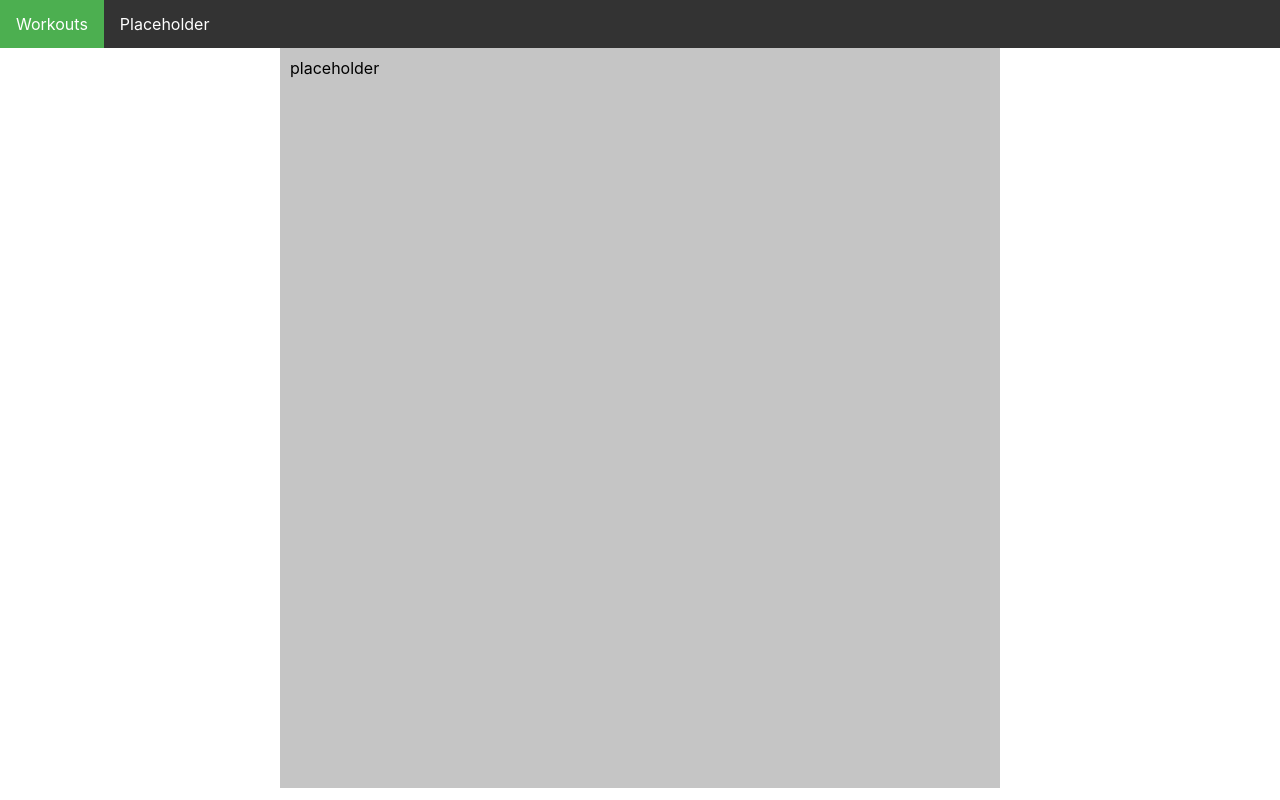
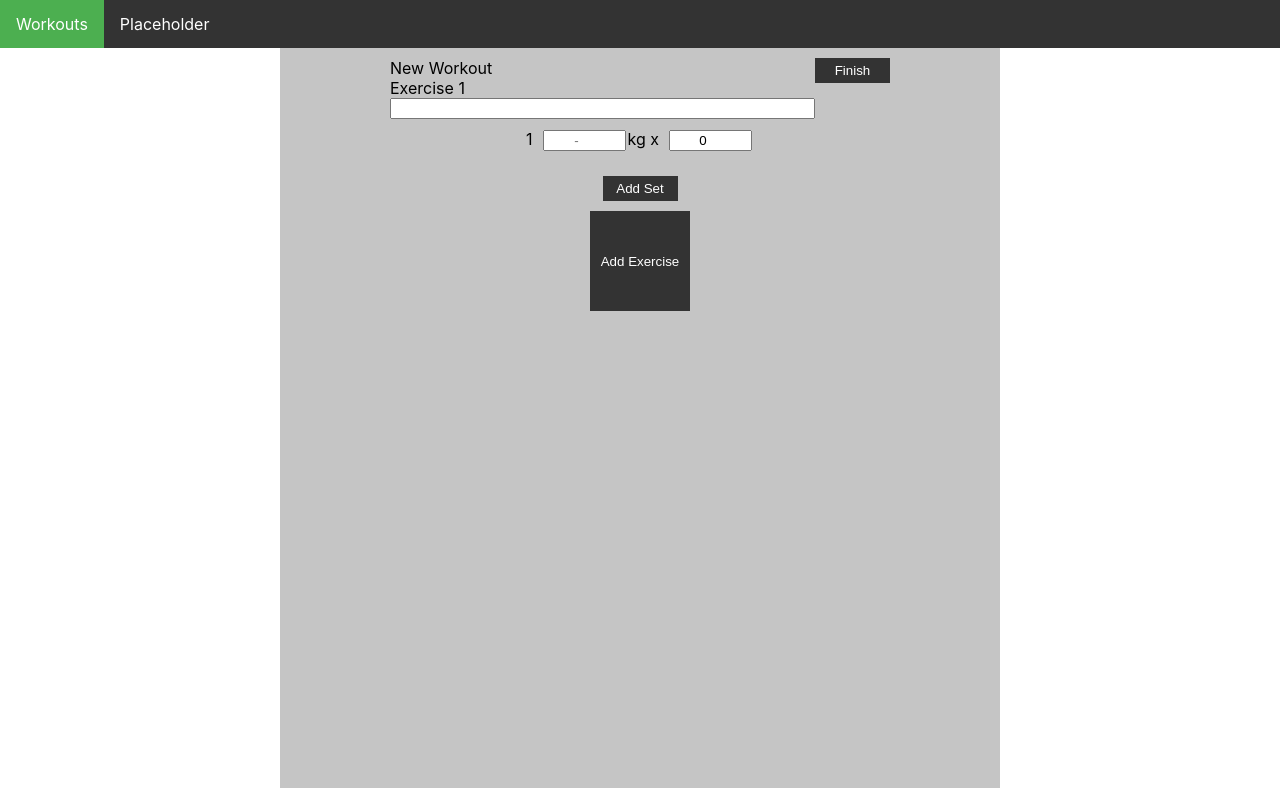
Before and after one commit to LauSam09/gym, a React (Create React App) app in the folder client/: page /new in a window 1280 px wide. Built offline with nearby package versions, Linux system fonts and the light colour scheme.

Commit message:
Initial new workout form complete.

```diff
--- a/client/package.json
+++ b/client/package.json
@@ -9,6 +9,7 @@
     "@types/jest": "^24.9.1",
     "@types/node": "^12.12.47",
     "@types/react": "^16.9.38",
+    "clsx": "^1.1.1",
     "react": "^16.13.1",
     "react-dom": "^16.13.1",
     "react-router-dom": "^5.2.0",
--- a/client/src/App.tsx
+++ b/client/src/App.tsx
@@ -3,6 +3,7 @@ import NavBar from './components/navbar/NavBar'
 import Workouts from './pages/workouts/Workouts'
 import styles from './App.module.css'
 import { BrowserRouter, Switch, Route } from 'react-router-dom'
+import AddWorkout from './pages/add-workout/AddWorkout'
 
 function App () {
   return (
@@ -11,7 +12,7 @@ function App () {
       <section className={styles.content}>
         <Switch>
           <Route path="/new">
-            <div>placeholder</div>
+            <AddWorkout />
           </Route>
           <Route path="/">
             <Workouts />
--- a/client/src/components/common/Button.module.css
+++ b/client/src/components/common/Button.module.css
@@ -1,12 +1,25 @@
 .button {
-  width: 100px;
-  height: 100px;
   background-color: #333;
   color: white;
   border: none !important;
   padding: 0;
 }
 
+.small {
+  width: 75px;
+  height: 25px;
+}
+
+.medium {
+  width: 75px;
+  height: 75px;
+}
+
+.large {
+  width: 100px;
+  height: 100px;
+}
+
 .button:hover {
   background-color: #111;
   cursor: pointer;
--- a/client/src/components/common/Button.tsx
+++ b/client/src/components/common/Button.tsx
@@ -1,10 +1,17 @@
 import React from 'react'
 import styles from './Button.module.css'
+import clsx from 'clsx'
 
 type ButtonProps = {
-    text: string;
+  text: string;
+  onClick?: (event: React.MouseEvent<HTMLButtonElement, MouseEvent>) => void
+  size: 'small' | 'medium' | 'large';
 }
 
 export default function Button (props: ButtonProps) {
-  return <button className={styles.button}>{props.text}</button>
+  return <button
+    className={clsx(styles.button, styles[props.size])}
+    onClick={props.onClick}>
+    {props.text}
+  </button>
 }
--- a/client/src/models/domain/exercise.ts
+++ b/client/src/models/domain/exercise.ts
@@ -2,5 +2,6 @@ import Set from './set'
 
 export default interface Exercise {
     name: string;
-    bestSet?: Set
+    bestSet?: Set;
+    sets: Set[];
 }
--- /dev/null
+++ b/client/src/pages/add-workout/AddWorkout.module.css
@@ -0,0 +1,29 @@
+.container {
+    max-width: 500px;
+    margin: auto;
+}
+
+.form-group {
+    display: flex;
+    flex-direction: column;
+}
+
+.add {
+    margin-top: 10px;
+    text-align: center;
+}
+
+.sets {
+    padding: 10px 0;
+    text-align: center;
+}
+
+.sets > div {
+    margin-bottom: 5px;
+}
+
+.sets input {
+    max-width: 75px;
+    margin: 0 2px 0 10px;
+    text-align: center;
+}
--- /dev/null
+++ b/client/src/pages/add-workout/AddWorkout.tsx
@@ -0,0 +1,71 @@
+import React, { useState } from 'react'
+import Button from '../../components/common/Button'
+import styles from './AddWorkout.module.css'
+import Exercise from '../../models/domain/exercise'
+
+export default function AddWorkout () {
+  const [exercises, setExercises] = useState<Exercise[]>([{ name: '', sets: [{ repetitions: 0 }] }])
+
+  function handleSubmit (e: React.FormEvent<HTMLFormElement>) {
+    e.preventDefault()
+  }
+
+  function addSet (exerciseIndex: number) {
+    const newExercises = [...exercises]
+    const exercise = newExercises[exerciseIndex]
+    exercise.sets = [...exercise.sets, { repetitions: 0 }]
+    setExercises(newExercises)
+  }
+
+  function updateSetWeight (exerciseIndex: number, setIndex: number, value?: string) {
+    const newExercises = [...exercises]
+    newExercises[exerciseIndex].sets[setIndex].weight = value === '' || value === undefined ? undefined : +value
+    setExercises(newExercises)
+  }
+
+  function updateSetRepetitions (exerciseIndex: number, setIndex: number, value: number) {
+    const newExercises = [...exercises]
+    newExercises[exerciseIndex].sets[setIndex].repetitions = value
+    setExercises(newExercises)
+  }
+
+  return <div className={styles.container}>
+    <div>
+      <span>New Workout</span>
+      <div style={{ float: 'right' }}>
+        <Button size="small" text="Finish" />
+      </div>
+    </div>
+
+    <form onSubmit={handleSubmit}>
+      {
+        exercises.map((exercise, exerciseIndex) => (
+          <div key={exerciseIndex}>
+            <div className={styles['form-group']}>
+              <label>Exercise {exerciseIndex + 1}</label>
+              <input />
+            </div>
+            <div className={styles.sets}>
+              {
+                exercise.sets.map((set, setIndex) => (
+                  <div key={setIndex}>
+                    <label>{setIndex + 1}</label>
+                    <input placeholder='-' value={set.weight} type="number" onChange={e => updateSetWeight(exerciseIndex, setIndex, e.target.value)} />kg
+                     x
+                    <input type="number" min="0" value={set.repetitions} onChange={e => updateSetRepetitions(exerciseIndex, setIndex, +e.target.value)} />
+                  </div>
+                ))
+              }
+            </div>
+            <div className={styles.add}>
+              <Button text='Add Set' size='small' onClick={() => addSet(exerciseIndex)} />
+            </div>
+          </div>
+        ))
+      }
+      <div className={styles.add}>
+        <Button size='large' text='Add Exercise' onClick={_ => setExercises([...exercises, { name: '', sets: [{ repetitions: 0 }] }])}/>
+      </div>
+    </form>
+  </div>
+}
--- a/client/src/pages/workouts/Workouts.tsx
+++ b/client/src/pages/workouts/Workouts.tsx
@@ -2,20 +2,21 @@ import React from 'react'
 import Button from '../../components/common/Button'
 import styles from './Workouts.module.css'
 import Workout from '../../components/workout-list/Workout'
+import { Link } from 'react-router-dom'
 
 const workouts = [
   {
     date: new Date(2019, 6, 15, 17, 30),
     exercises: [
-      { name: 'Squat', bestSet: { weight: 75, repetitions: 8 } },
-      { name: 'Shoulder Press', bestSet: { weight: 35, repetitions: 7 } }
+      { name: 'Squat', bestSet: { weight: 75, repetitions: 8 }, sets: [] },
+      { name: 'Shoulder Press', bestSet: { weight: 35, repetitions: 7 }, sets: [] }
     ]
   },
   {
     date: new Date(2019, 6, 8, 17, 30),
     exercises: [
-      { name: 'Squat', bestSet: { weight: 75, repetitions: 8 } },
-      { name: 'A really really really long exercise', bestSet: { weight: 35, repetitions: 7 } }
+      { name: 'Squat', bestSet: { weight: 75, repetitions: 8 }, sets: [] },
+      { name: 'A really really really long exercise', bestSet: { weight: 35, repetitions: 7 }, sets: [] }
     ]
   }
 ]
@@ -23,7 +24,9 @@ const workouts = [
 export default function Workouts () {
   return <div>
     <div className={styles['new-workout']}>
-      <Button text='NEW' />
+      <Link to="/new">
+        <Button size='large' text='NEW' />
+      </Link>
     </div>
     <ul className={styles['workout-list']}>
       {
```
Also changed, not shown: 1 other file (tests, documents, lock files or other folders).
